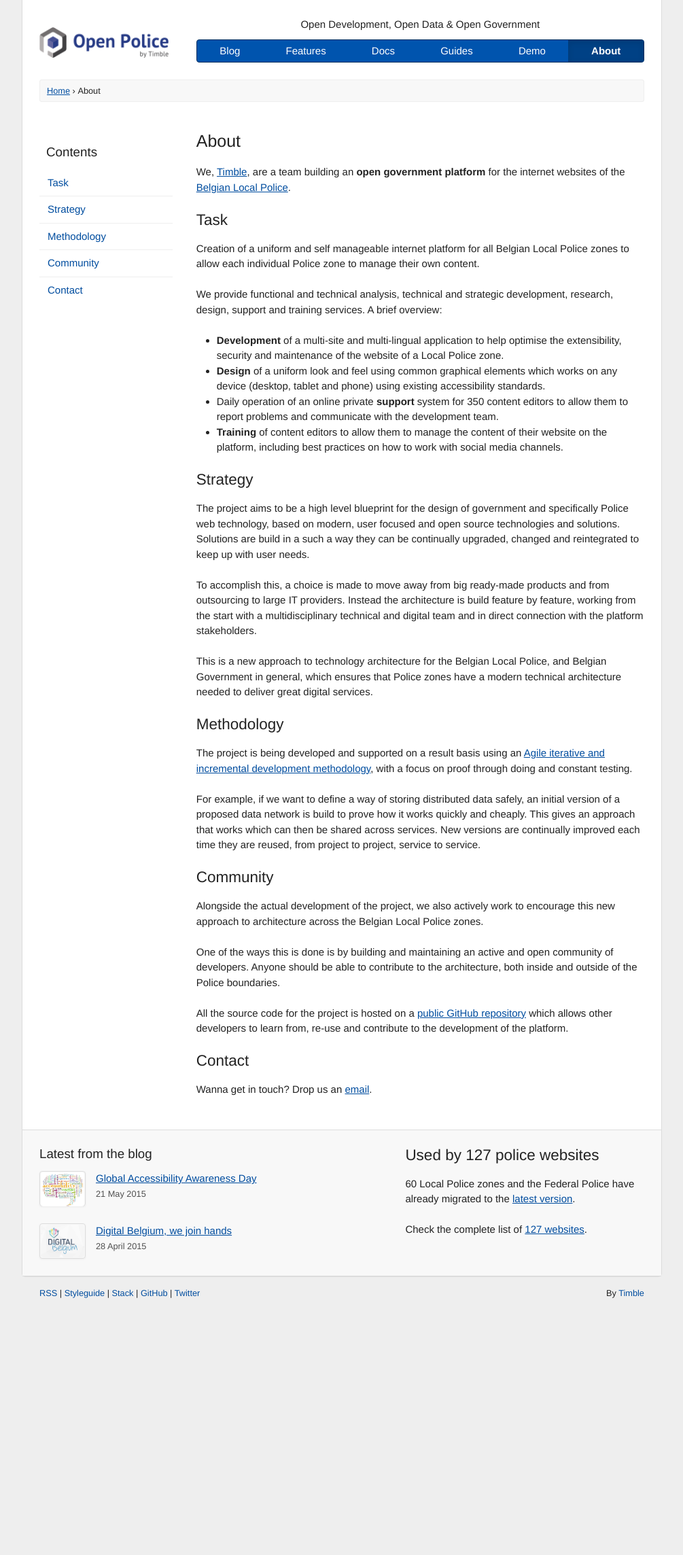
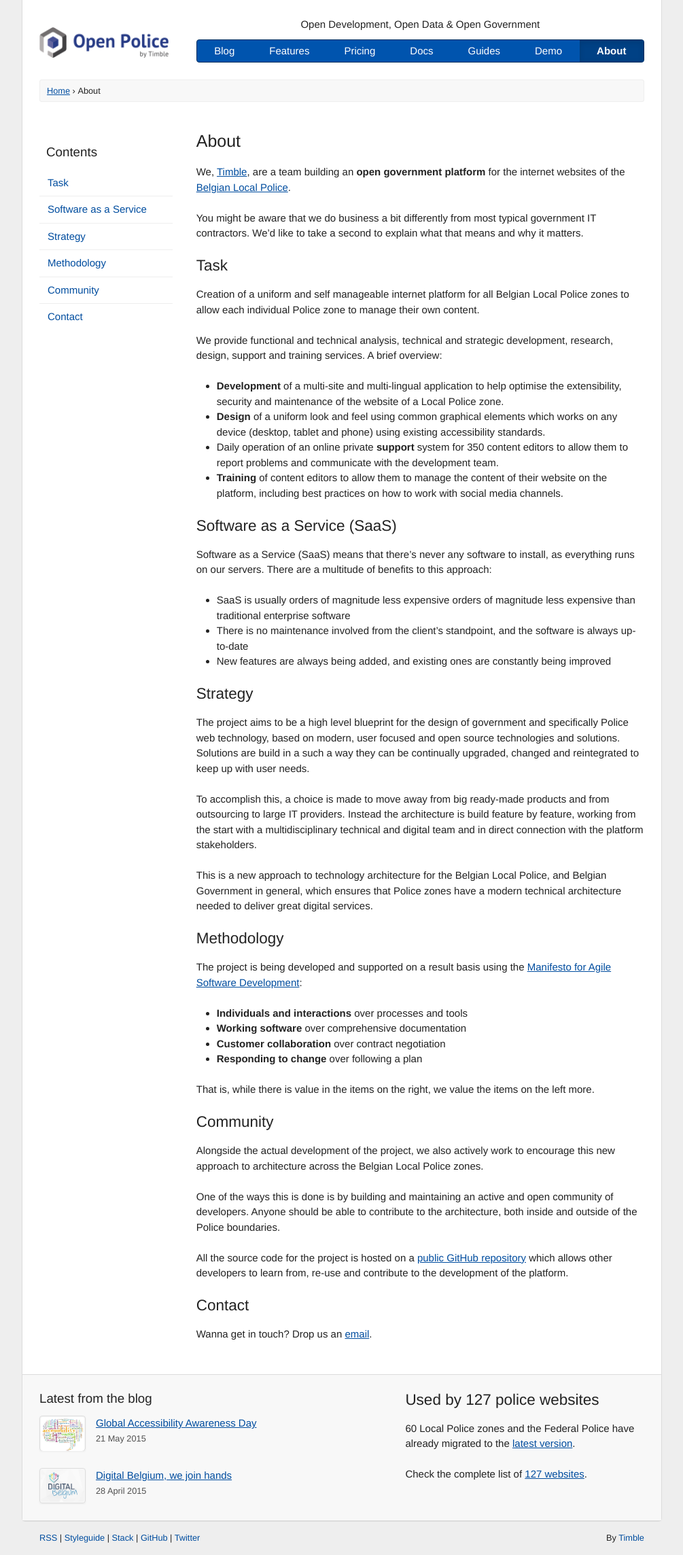
Before and after one commit to timble/www.openpolice.be, a Jekyll site: the page built from _about/index.md, in a window 1280 px wide. Shown: the whole page at 68% size, without its empty margins (137-1142 px from the left). Built offline with Jekyll 4.4.1, drawn with Linux system fonts in a browser that asks for light colours; before the commit the page ends 1928 px from its top, so only the background shows below that.

Commit message:
#33 - Added pricing

```diff
--- a/_about/index.md
+++ b/_about/index.md
@@ -4,6 +4,7 @@ title: About
 rooturl: about
 contents:
     - Task
+    - Software as a Service
     - Strategy
     - Methodology
     - Community
@@ -11,6 +12,8 @@ contents:
 ---
 
 We, [Timble](http://www.timble.net), are a team building an **open government platform** for the internet websites of the [Belgian Local Police](http://en.wikipedia.org/wiki/Law_enforcement_in_Belgium#Local_Police).
+
+You might be aware that we do business a bit differently from most typical government IT contractors. We'd like to take a second to explain what that means and why it matters.
 
 ## Task
 
@@ -23,6 +26,14 @@ We provide functional and technical analysis, technical and strategic developmen
 * Daily operation of an online private **support** system for 350 content editors to allow them to report problems and communicate with the development team.
 * **Training** of content editors to allow them to manage the content of their website on the platform, including best practices on how to work with social media channels.
 
+## Software as a Service (SaaS)
+
+Software as a Service (SaaS) means that there's never any software to install, as everything runs on our servers. There are a multitude of benefits to this approach:
+
+- SaaS is usually orders of magnitude less expensive orders of magnitude less expensive than traditional enterprise software
+- There is no maintenance involved from the client's standpoint, and the software is always up-to-date
+- New features are always being added, and existing ones are constantly being improved
+
 ## Strategy
 
 The project aims to be a high level blueprint for the design of government and specifically Police web technology, based on modern, user focused and open source technologies and solutions. Solutions are build in a such a way they can be continually upgraded, changed and reintegrated to keep up with user needs.
@@ -33,9 +44,14 @@ This is a new approach to technology architecture for the Belgian Local Police,
 
 ## Methodology
 
-The project is being developed and supported on a result basis using an [Agile iterative and incremental development methodology](http://en.wikipedia.org/wiki/Agile_software_development), with a focus on proof through doing and constant testing.
+The project is being developed and supported on a result basis using the [Manifesto for Agile Software Development](http://www.agilemanifesto.org/):
 
-For example, if we want to define a way of storing distributed data safely, an initial version of a proposed data network is build to prove how it works quickly and cheaply. This gives an approach that works which can then be shared across services. New versions are continually improved each time they are reused, from project to project, service to service.
+* **Individuals and interactions** over processes and tools
+* **Working software** over comprehensive documentation
+* **Customer collaboration** over contract negotiation
+* **Responding to change** over following a plan
+
+That is, while there is value in the items on the right, we value the items on the left more.
 
 ## Community
 
--- a/_config.local.yml
+++ b/_config.local.yml
@@ -1 +1 @@
-url: http://localhost:4000
+url: http://localhost:6776
--- a/_data/features.yml
+++ b/_data/features.yml
@@ -70,7 +70,7 @@
       status: planned
     - title: RSS
       description: All frequently updated information (news, traffic, press releases, etc) are available in [RSS](https://en.wikipedia.org/wiki/RSS) format.
-- title: Infrastucture
+- title: Infrastructure
   features:
     - title: Performance
       description: Fully optimised for performance, loads on average in 0.7 seconds.
--- a/_data/pages.json
+++ b/_data/pages.json
@@ -7,6 +7,10 @@
         {
             "text": "Features",
             "url": "/features/"
+        },
+        {
+            "text": "Pricing",
+            "url": "/pricing/"
         },
         {
             "text": "Docs",
--- a/_scss/_shame.scss
+++ b/_scss/_shame.scss
@@ -1,3 +1,7 @@
+.group {
+  @include cf();
+}
+
 // Specific styles for the documentation pages
 .documentation {
   counter-reset: section;
--- a/features/index.html
+++ b/features/index.html
@@ -6,7 +6,7 @@ title: Features
 ---
 
 {% for section in site.data.features %}
-<h2>{{ section.title }}</h2>
+<h2 id="{{ section.title | slugify }}">{{ section.title }}</h2>
 <div class="grid_container">
     {% assign features = section.features | sort: 'title' %}
     {% include features.html features=features %}
--- a/gruntfile.js
+++ b/gruntfile.js
@@ -171,6 +171,7 @@ module.exports = function(grunt) {
                     'images/**/*.*',
                     'img/*.*',
                     'js/*.*',
+                    'pricing/*.*',
                     'stack/*.*',
                     'styleguide/*.*',
                     'styleguide/**/*.*',
```
Also changed, not shown: _layouts/pricing.html (added, +12 -0 lines), _scss/utilities/_grid.scss (+12 -0 lines), pricing/index.md (added, +57 -0 lines), css/ie8.css, css/style.css, images/pricing/clusters.jpg (added).
